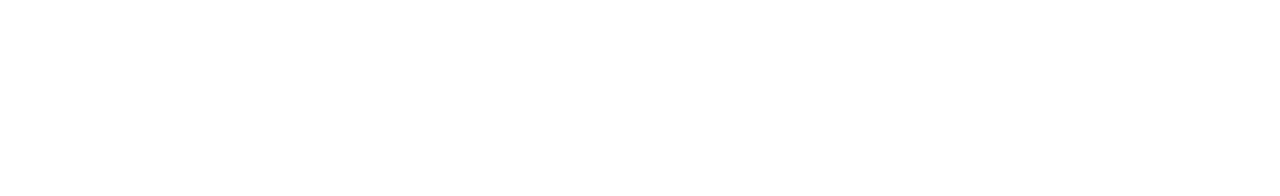
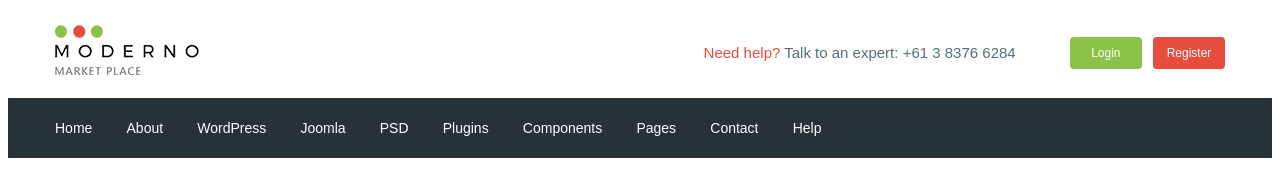
Before and after one commit to WoodenProductions/moderno, a website: page app/index.html in a window 1280 px wide. Drawn offline with nearby package versions, Linux system fonts and the light colour scheme; files that its build step writes are made by us from their sources.

Commit message:
added header

```diff
--- a/app/index.html
+++ b/app/index.html
@@ -5,11 +5,100 @@
    <meta charset="UTF-8">
    <meta http-equiv="X-UA-Compatible" content="IE=edge">
    <meta name="viewport" content="width=device-width, initial-scale=1.0">
-   <title>Document</title>
+   <title>Moderno</title>
+   <link rel="preconnect" href="https://fonts.gstatic.com">
+   <link href="https://fonts.googleapis.com/css2?family=Roboto:wght@500;700&display=swap" rel="stylesheet">
+   <link rel="stylesheet" href="css/normailize.css">
    <link rel="stylesheet" href="css/style.min.css">
 </head>
 
 <body>
+
+   <header class="header">
+      <div class="header__top">
+         <div class="container">
+            <div class="header__top-inner">
+               <div class="header__logo">
+                  <a href="#">
+                     <img src="images/logo.png" alt="">
+                  </a>
+               </div>
+               <div class="header__text">
+                  <a href="#">
+                     <span>Need help?</span>
+                  </a>
+                  Talk to an expert:
+                  <a class="header__phone" href="tel:61383766284">+61 3 8376 6284</a>
+               </div>
+               <div class="header__box">
+                  <a class="basket" href="#"></a>
+                  <a class="header__btn header__btn-login" href="#">Login</a>
+                  <a class="header__btn header__btn-register" href="#">Register</a>
+               </div>
+            </div>
+         </div>
+      </div>
+
+      <div class="header__menu">
+         <div class="container">
+            <nav class="menu">
+               <ul class="menu__list">
+                  <li>
+                     <a href="#">
+                        Home
+                     </a>
+                  </li>
+                  <li>
+                     <a href="#">
+                        About
+                     </a>
+                  </li>
+                  <li>
+                     <a href="#">
+                        WordPress
+                     </a>
+                  </li>
+                  <li>
+                     <a href="#">
+                        Joomla
+                     </a>
+                  </li>
+                  <li>
+                     <a href="#">
+                        PSD
+                     </a>
+                  </li>
+                  <li>
+                     <a href="#">
+                        Plugins
+                     </a>
+                  </li>
+                  <li>
+                     <a href="#">
+                        Components
+                     </a>
+                  </li>
+                  <li>
+                     <a href="#">
+                        Pages
+                     </a>
+                  </li>
+                  <li>
+                     <a href="#">
+                        Contact
+                     </a>
+                  </li>
+                  <li>
+                     <a href="#">
+                        Help
+                     </a>
+                  </li>
+               </ul>
+            </nav>
+         </div>
+      </div>
+
+   </header>
 
 
 
--- /dev/null
+++ b/app/scss/_fonts.scss
@@ -0,0 +1,7 @@
+@font-face {
+  font-family: "Roboto-Regular", sans-serif;
+  src: url("../fonts/Roboto-Regular.woff2") format("woff2"),
+    url("../fonts/Roboto-Regular.woff") format("woff");
+  font-weight: 400;
+  font-display: swap;
+}
--- /dev/null
+++ b/app/scss/_global.scss
@@ -0,0 +1,36 @@
+html {
+  box-sizing: border-box;
+}
+
+*,
+*::before,
+*::after {
+  box-sizing: inherit;
+}
+
+a {
+  display: inline-block;
+  text-decoration: none;
+  color: $text;
+}
+
+ul,
+li {
+  margin: 0;
+  padding: 0;
+  list-style: none;
+}
+
+body {
+  font-family: "Roboto-Regular", sans-serif;
+  font-size: 15px;
+  line-height: 24px;
+  font-weight: 400;
+  color: $text;
+}
+
+.container {
+  max-width: 1200px;
+  margin: 0 auto;
+  padding: 0px 15px;
+}
--- /dev/null
+++ b/app/scss/_vars.scss
@@ -0,0 +1,4 @@
+$text: #546e7a;
+$red: #e74c3c;
+$green: #8bc34a;
+$bg: #263238;
--- a/app/scss/style.scss
+++ b/app/scss/style.scss
@@ -0,0 +1,58 @@
+@import "vars";
+@import "global";
+@import "fonts";
+
+.header__top-inner {
+  display: flex;
+  justify-content: space-between;
+  height: 90px;
+  align-items: center;
+}
+
+.header__text {
+  margin-left: auto;
+  margin-right: 50px;
+  span {
+    color: $red;
+  }
+}
+
+.header__btn {
+  padding: 4px;
+  width: 72px;
+  border-radius: 4px;
+  color: #fff;
+  text-align: center;
+  font-size: 12px;
+}
+.header__btn-login {
+  background-color: $green;
+}
+
+.header__btn-register {
+  background-color: $red;
+  margin-left: 7px;
+}
+
+.header__menu {
+  background-color: $bg;
+}
+
+.menu {
+  display: flex;
+  height: 60px;
+  align-items: center;
+}
+
+.menu__list {
+  li {
+    display: inline-block;
+    & + li {
+      margin-left: 30px;
+    }
+  }
+  a {
+    color: #fff;
+    font-size: 14px;
+  }
+}
--- a/gulpfile.js
+++ b/gulpfile.js
@@ -50,7 +50,7 @@ function scripts() {
 
 
 function styles() {
-   return src('app/scss/style.scss')
+   return src('app/scss/**/*.scss')
       .pipe(scss({outputStyle: 'compressed'}))
       .pipe(concat('style.min.css'))
       .pipe(autoprefixer({
```
Also changed, not shown: app/fonts/Roboto-Regular.ttf (added), app/fonts/Roboto-Regular.woff (added), app/fonts/Roboto-Regular.woff2 (added), app/images/logo.png (added).
